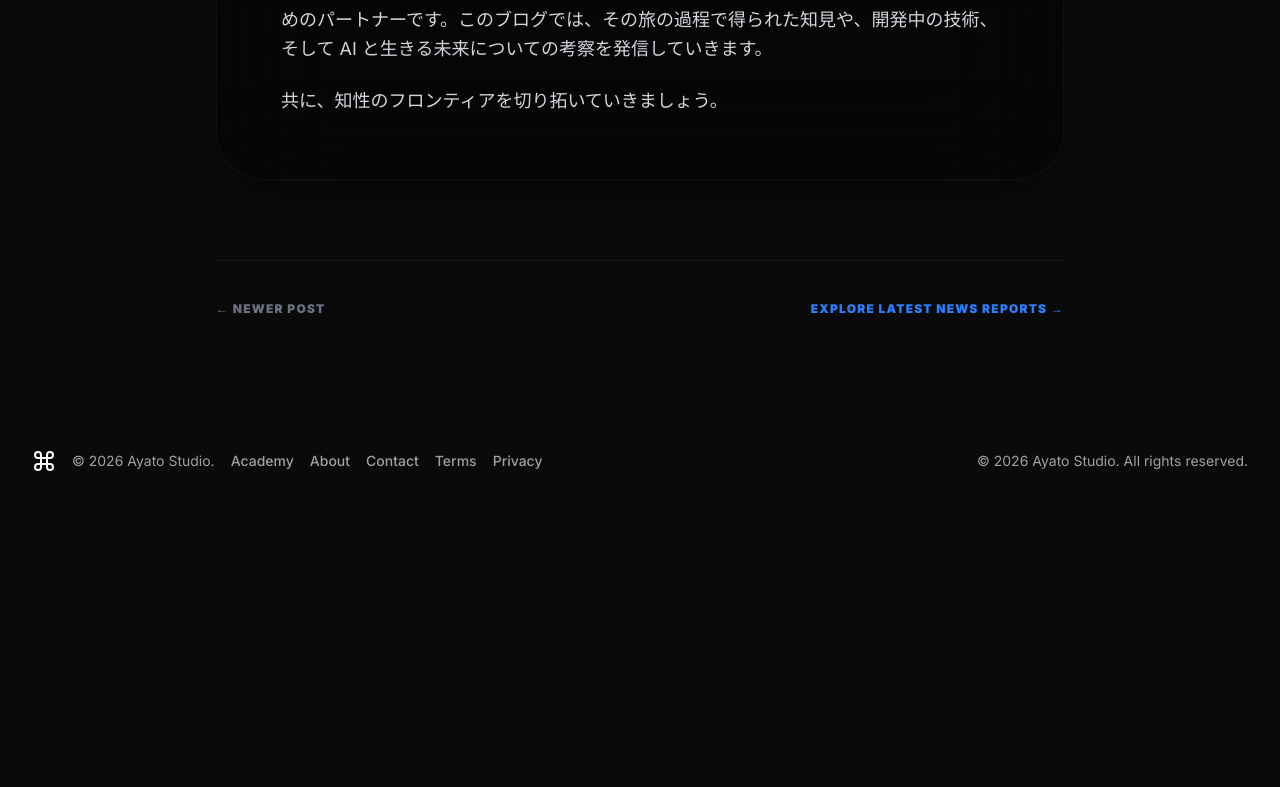
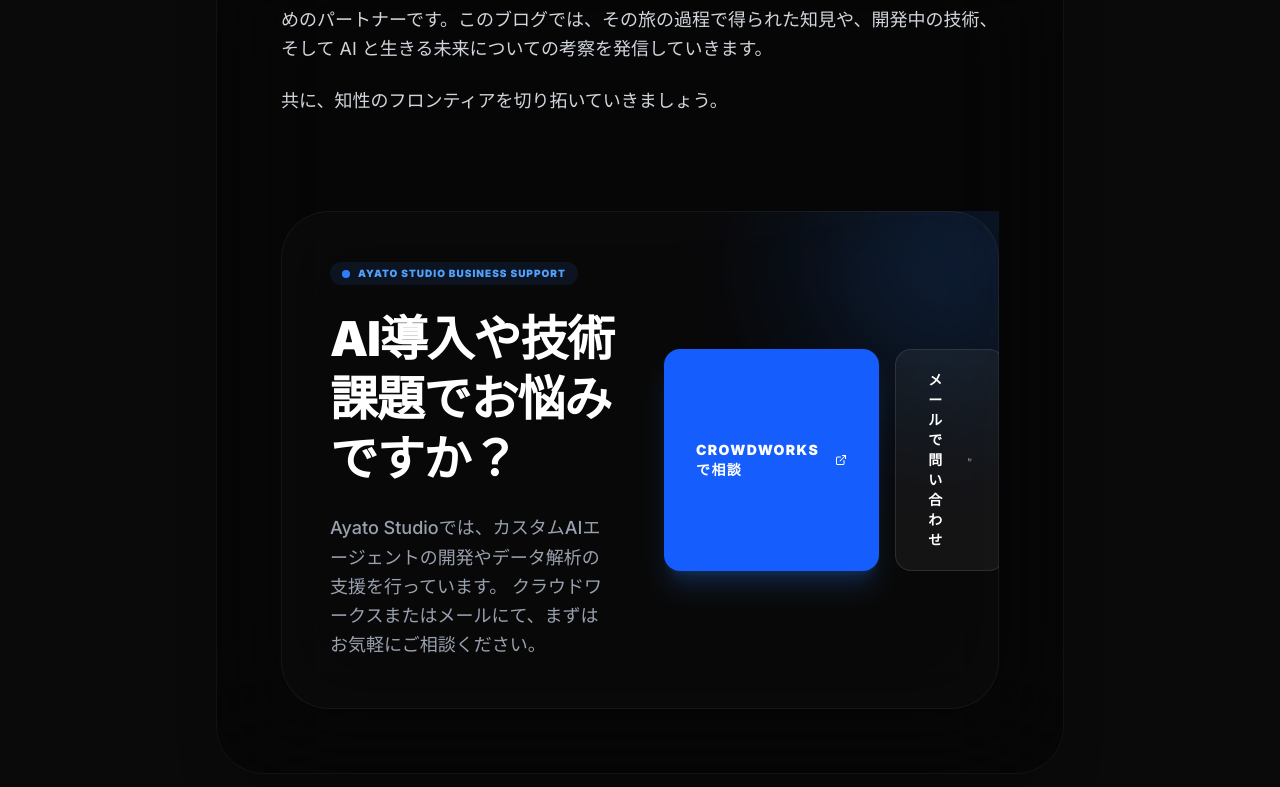
Before and after one commit to Ayato-AI-for-Auto/ayato-studio-portal, a Next.js app: page /blog/ayato-studio-mission in a window 1280 px wide. Shown: the part 1493-2280 px from the top of the page. Before the commit the page ends 2002 px from the top, so only its background shows below. Built offline with nearby package versions, Linux system fonts and the light colour scheme; no server answers.

Commit message:
feat: add Lead Gen CTA section to article detail pages

```diff
--- a/src/app/academy/[slug]/page.tsx
+++ b/src/app/academy/[slug]/page.tsx
@@ -5,6 +5,7 @@ import Link from 'next/link';
 
 import { getLocalArticleBySlug, getLocalArticles } from '@/lib/local-content';
 import { Icons } from '@/components/icons';
+import { CTASection } from '@/components/cta-section';
 
 interface PageProps {
   params: Promise<{ slug: string }>;
@@ -102,6 +103,9 @@ export default async function AcademyLessonPage({ params }: PageProps) {
                     ">
                         <Markdown>{article.content}</Markdown>
                     </div>
+
+                    {/* CTA Section */}
+                    <CTASection theme="indigo" />
                 </div>
             </div>
 
--- a/src/app/blog/[slug]/page.tsx
+++ b/src/app/blog/[slug]/page.tsx
@@ -5,6 +5,7 @@ import Link from 'next/link';
 
 import { getLocalArticleBySlug, getLocalArticles } from '@/lib/local-content';
 import { Icons } from '@/components/icons';
+import { CTASection } from '@/components/cta-section';
 
 interface PageProps {
   params: Promise<{ slug: string }>;
@@ -110,6 +111,9 @@ export default async function BlogPostPage({ params }: PageProps) {
                     ">
                         <Markdown>{article.content}</Markdown>
                     </div>
+
+                    {/* CTA Section */}
+                    <CTASection theme="blue" />
                 </div>
             </div>
 
--- a/src/app/reports/[id]/page.tsx
+++ b/src/app/reports/[id]/page.tsx
@@ -6,6 +6,7 @@ import { fetchReportByFilename, fetchReports } from '@/lib/api';
 import { cn, formatDate } from '@/lib/utils';
 import { Icons } from '@/components/icons';
 import ReportView from '@/components/ReportView';
+import { CTASection } from '@/components/cta-section';
 
 interface PageProps {
   params: Promise<{ id: string }>;
@@ -96,6 +97,9 @@ export default async function ReportDetailPage({ params }: PageProps) {
       {/* デフォルトエクスポートを正しくインポートして適用 */}
       <ReportView report={report} />
 
+      {/* CTA Section */}
+      <CTASection theme="blue" className="mt-16" />
+
       <hr className="my-8" />
       <div className="flex justify-center py-6 lg:py-10">
         <Link href="/reports" className={cn("inline-flex items-center justify-center rounded-md border border-input bg-background px-8 h-11 text-sm font-medium transition-colors hover:bg-accent hover:text-accent-foreground")}>
--- /dev/null
+++ b/src/components/cta-section.tsx
@@ -0,0 +1,74 @@
+"use client";
+
+import React from "react";
+import { Icons } from "./icons";
+import { cn } from "@/lib/utils";
+
+interface CTASectionProps {
+  className?: string;
+  theme?: "blue" | "indigo";
+}
+
+export function CTASection({ className, theme = "blue" }: CTASectionProps) {
+  const isIndigo = theme === "indigo";
+
+  return (
+    <section className={cn("mt-24 relative overflow-hidden", className)}>
+      {/* Background Accent */}
+      <div className={cn(
+        "absolute -top-24 -right-24 w-64 h-64 blur-[100px] opacity-20 rounded-full",
+        isIndigo ? "bg-indigo-500" : "bg-blue-500"
+      )} />
+
+      <div className="relative p-8 md:p-12 rounded-[3rem] border border-white/5 bg-white/[0.02] backdrop-blur-2xl">
+        <div className="grid grid-cols-1 lg:grid-cols-2 gap-12 items-center">
+          <div>
+            <div className={cn(
+              "inline-flex items-center gap-2 px-3 py-1 rounded-full text-[10px] font-black uppercase tracking-widest mb-6",
+              isIndigo ? "bg-indigo-500/10 text-indigo-400" : "bg-blue-500/10 text-blue-400"
+            )}>
+              <span className="relative flex h-2 w-2">
+                <span className={cn("animate-ping absolute inline-flex h-full w-full rounded-full opacity-75", isIndigo ? "bg-indigo-400" : "bg-blue-400")}></span>
+                <span className={cn("relative inline-flex rounded-full h-2 w-2", isIndigo ? "bg-indigo-500" : "bg-blue-500")}></span>
+              </span>
+              Ayato Studio Business Support
+            </div>
+
+            <h2 className="text-3xl md:text-5xl font-black tracking-tight mb-6 leading-tight">
+              AI導入や技術課題でお悩みですか？
+            </h2>
+            <p className="text-gray-400 text-lg leading-relaxed font-medium">
+              Ayato Studioでは、カスタムAIエージェントの開発やデータ解析の支援を行っています。
+              クラウドワークスまたはメールにて、まずはお気軽にご相談ください。
+            </p>
+          </div>
+
+          <div className="flex flex-col sm:flex-row gap-4">
+            <a
+              href="https://crowdworks.jp/public/employees/6435014"
+              target="_blank"
+              rel="noopener noreferrer"
+              className={cn(
+                "flex-1 inline-flex items-center justify-center gap-3 px-8 py-5 rounded-2xl text-sm font-black uppercase tracking-widest transition-all hover:scale-[1.02] active:scale-[0.98] shadow-xl",
+                isIndigo
+                  ? "bg-indigo-600 text-white hover:bg-indigo-500 shadow-indigo-500/20"
+                  : "bg-blue-600 text-white hover:bg-blue-500 shadow-blue-500/20"
+              )}
+            >
+              CrowdWorksで相談
+              <Icons.externalLink className="w-4 h-4" />
+            </a>
+
+            <a
+              href="mailto:Cwblog69@gmail.com"
+              className="flex-1 inline-flex items-center justify-center gap-3 px-8 py-5 rounded-2xl text-sm font-black uppercase tracking-widest bg-white/5 text-white border border-white/10 hover:bg-white/10 transition-all hover:scale-[1.02] active:scale-[0.98]"
+            >
+              メールで問い合わせ
+              <Icons.mail className="w-4 h-4" />
+            </a>
+          </div>
+        </div>
+      </div>
+    </section>
+  );
+}
--- a/src/components/icons.tsx
+++ b/src/components/icons.tsx
@@ -10,9 +10,11 @@ import {
   File,
   FileText,
   HelpCircle,
+  ExternalLink,
   Image,
   Laptop,
   Loader2,
+  Mail,
   Moon,
   MoreVertical,
   Pizza,
@@ -50,6 +52,8 @@ export const Icons = {
   moon: Moon,
   laptop: Laptop,
   check: Check,
+  externalLink: ExternalLink,
+  mail: Mail,
   gitHub: (props: React.SVGProps<SVGSVGElement>) => (
     <svg
       {...props}
```
